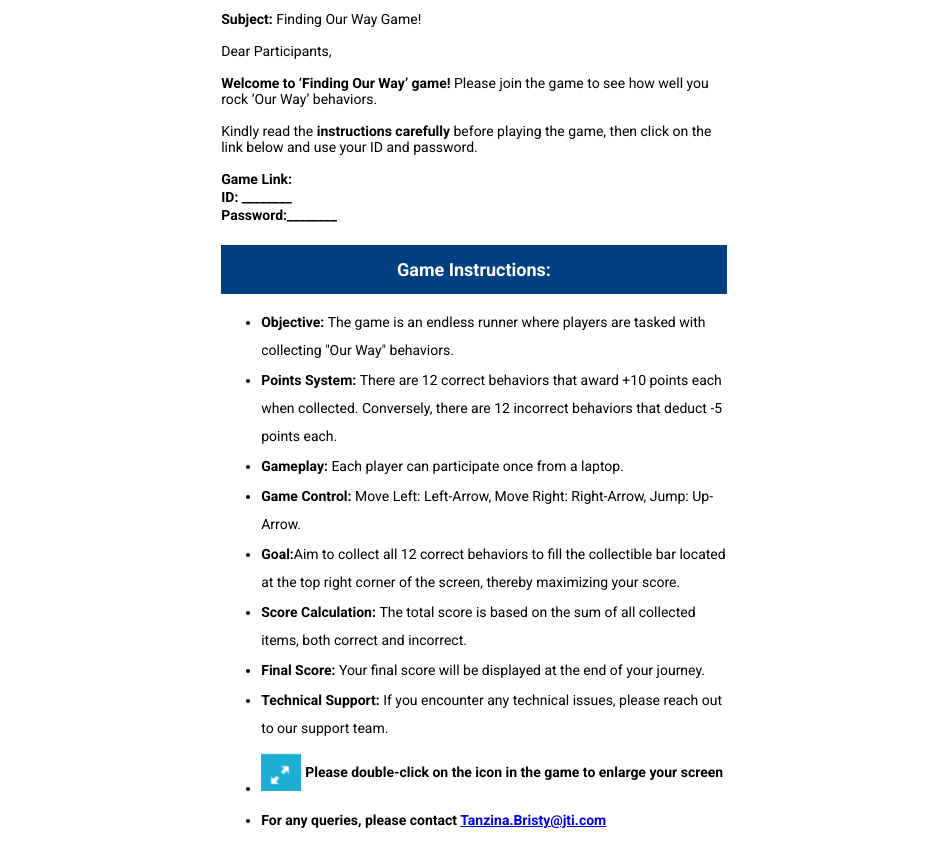
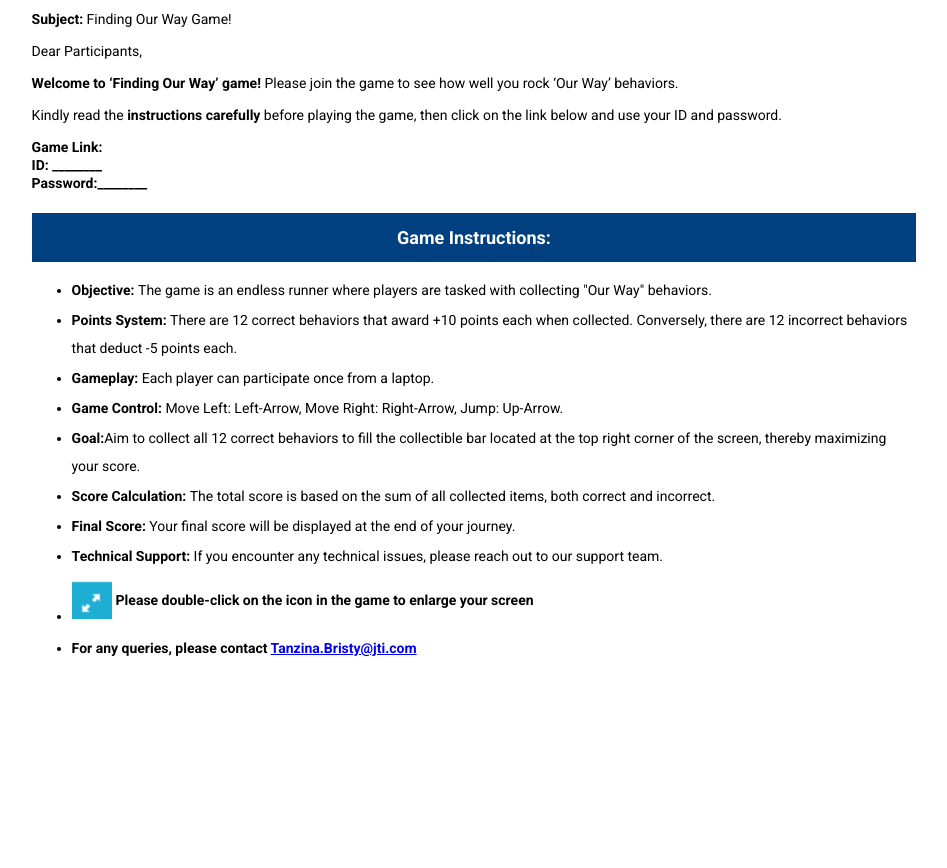
Before and after one commit to neon-jahid/game, a plain HTML site: page index.html in a window 1280 px wide. Shown: the part 64-932 px from the top of the page, without its empty margins (166-1113 px from the left). After the commit the page ends 800 px from the top, so only its background shows below. Drawn offline with Linux system fonts and the light colour scheme.

Commit message:
cssupdate

```diff
--- a/index.css
+++ b/index.css
@@ -49,9 +49,15 @@
     }
 }
 
-@media only screen and (max-width: 700px) {
+@media screen and (min-width: 600px) {
     .box {
         width: 70%;
         margin: auto;
     }
 }
+@media screen and (min-width: 300px) {
+    .box {
+        width: 70%;
+        margin: auto;
+    }
+}
```
